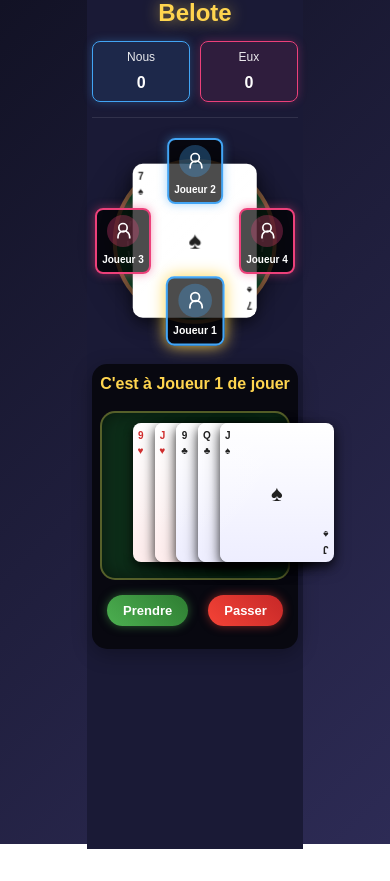
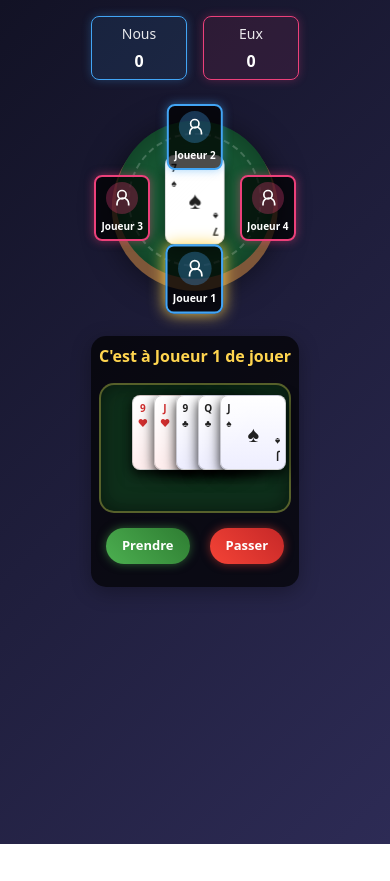
Before and after one commit to nreaud/belotte-app, a Vue app: page /game in a window 390 px wide. Built offline with nearby package versions, Linux system fonts and the light colour scheme.

Commit message:
Affichage OK

```diff
--- a/src/components/BeloteGameView.vue
+++ b/src/components/BeloteGameView.vue
@@ -1,9 +1,11 @@
 <template>
-  <div class="game-view">
-    <div class="game-header">
-      <h1 class="game-title">Belote</h1>
-      <div class="score-display">
-        <div class="team-score team-1-score">
+  <div class="container-fluid bg-game py-3">
+    <div class="container">
+      <!-- Header Row -->
+      <div class="row mb-4">
+        <div class="col-12">
+          <div class="score-display d-flex justify-content-center">
+            <div class="team-score team-1-score me-3">
               <div class="team-name">{{ teams.team1.name }}</div>
               <div class="score-value">0</div>
             </div>
@@ -13,8 +15,11 @@
             </div>
           </div>
         </div>
+      </div>
 
-    <div class="game-content">
+      <!-- Table Row -->
+      <div class="row mb-4">
+        <div class="col-12">
           <BeloteGameTable
               :teams="teams"
               :dealer="dealer"
@@ -22,7 +27,12 @@
               :centerCard="trumpCardForTable"
               :allPlayerCards="allPlayerCards"
           />
+        </div>
+      </div>
 
+      <!-- Bidding Row -->
+      <div class="row mb-4">
+        <div class="col-12">
           <BeloteBiddingPhase
               v-if="gamePhase === 'bidding'"
               :teams="teams"
@@ -34,6 +44,8 @@
               @restart-bidding="onRestartBidding"
               @switch-player="onSwitchPlayer"
           />
+        </div>
+      </div>
     </div>
   </div>
 </template>
@@ -98,6 +110,27 @@ export default {
         { name: this.teams.team1.player2, team: 1 },
         { name: this.teams.team2.player2, team: 2 }
       ]
+    }
+  },
+  mounted() {
+    // S'assurer que Bootstrap est chargé
+    if (typeof bootstrap === 'undefined') {
+      // Charger Bootstrap CSS si ce n'est pas déjà fait
+      if (!document.getElementById('bootstrap-css')) {
+        const link = document.createElement('link');
+        link.id = 'bootstrap-css';
+        link.rel = 'stylesheet';
+        link.href = 'https://cdn.jsdelivr.net/npm/bootstrap@5.3.0/dist/css/bootstrap.min.css';
+        document.head.appendChild(link);
+      }
+
+      // Charger Bootstrap JS si ce n'est pas déjà fait
+      if (!document.getElementById('bootstrap-js')) {
+        const script = document.createElement('script');
+        script.id = 'bootstrap-js';
+        script.src = 'https://cdn.jsdelivr.net/npm/bootstrap@5.3.0/dist/js/bootstrap.bundle.min.js';
+        document.body.appendChild(script);
+      }
     }
   },
   created() {
@@ -241,38 +274,14 @@ export default {
 </script>
 
 <style scoped>
-.game-view {
-  max-width: 1200px;
-  margin: 0 auto;
-  padding: 20px;
-  font-family: 'Arial', sans-serif;
-  color: white;
+<style scoped>
+  /* Couleur de fond personnalisée */
+.bg-game {
+  background-color: #1a1a36;
   min-height: 100vh;
-  background-color: #1a1a36;
-  position: relative;
 }
 
-.game-header {
-  display: flex;
-  justify-content: space-between;
-  align-items: center;
-  margin-bottom: 20px;
-  padding-bottom: 15px;
-  border-bottom: 1px solid rgba(255, 255, 255, 0.1);
-}
-
-.game-title {
-  margin: 0;
-  color: #ffd54f;
-  font-size: 32px;
-  text-shadow: 0 0 15px rgba(255, 213, 79, 0.6);
-}
-
-.score-display {
-  display: flex;
-  gap: 30px;
-}
-
+/* Styles pour les scores d'équipe */
 .team-score {
   min-width: 120px;
   text-align: center;
@@ -297,90 +306,25 @@ export default {
   font-size: 14px;
   margin-bottom: 5px;
   opacity: 0.9;
+  color: white;
 }
 
 .score-value {
   font-size: 24px;
   font-weight: bold;
+  color: white;
 }
 
-.game-content {
-  display: flex;
-  flex-direction: column;
-  align-items: center;
-  gap: 20px;
-}
-
-/* Sur les écrans larges, afficher les composants côte à côte */
-@media (min-width: 992px) {
-  .game-content {
-    flex-direction: row;
-    align-items: flex-start;
-    justify-content: space-between;
-    gap: 20px;
-  }
-
-  /* Le BeloteGameTable est toujours à droite */
-  .game-content > *:first-child {
-    order: 2;
-    flex: 0 0 40%;
-    max-width: 40%;
-  }
-
-  /* Le BeloteBiddingPhase est toujours à gauche */
-  .game-content > *:nth-child(2) {
-    order: 1;
-    flex: 0 0 55%;
-    max-width: 55%;
+/* Styles responsifs */
+@media (max-width: 768px) {
+  .team-score {
+    min-width: unset;
+    flex: 1;
+    max-width: 120px;
   }
 }
 
-/* Améliorations pour la responsivité mobile */
-@media (max-width: 768px) {
-  .game-view {
-    padding: 10px;
-  }
-
-  .game-header {
-    flex-direction: column;
-    gap: 15px;
-  }
-
-  .game-title {
-    font-size: 28px;
-  }
-
-  .score-display {
-    width: 100%;
-    justify-content: space-between;
-    gap: 10px;
-  }
-
-  .team-score {
-    min-width: unset;
-    flex: 1;
-    padding: 8px;
-  }
-
-  .team-name {
-    font-size: 12px;
-  }
-
-  .score-value {
-    font-size: 20px;
-  }
-}
-
-/* Pour très petits écrans */
 @media (max-width: 480px) {
-  .game-view {
-    padding: 5px;
-  }
-
-  .game-title {
-    font-size: 24px;
-  }
-
   .team-score {
     padding: 6px;
   }
```
Lines whose indentation alone changed are shown as unchanged.
